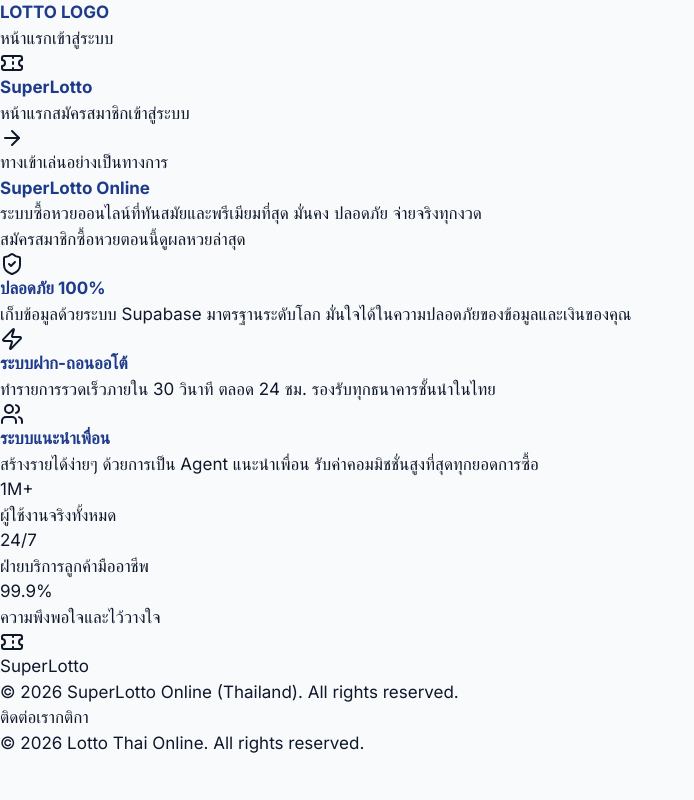
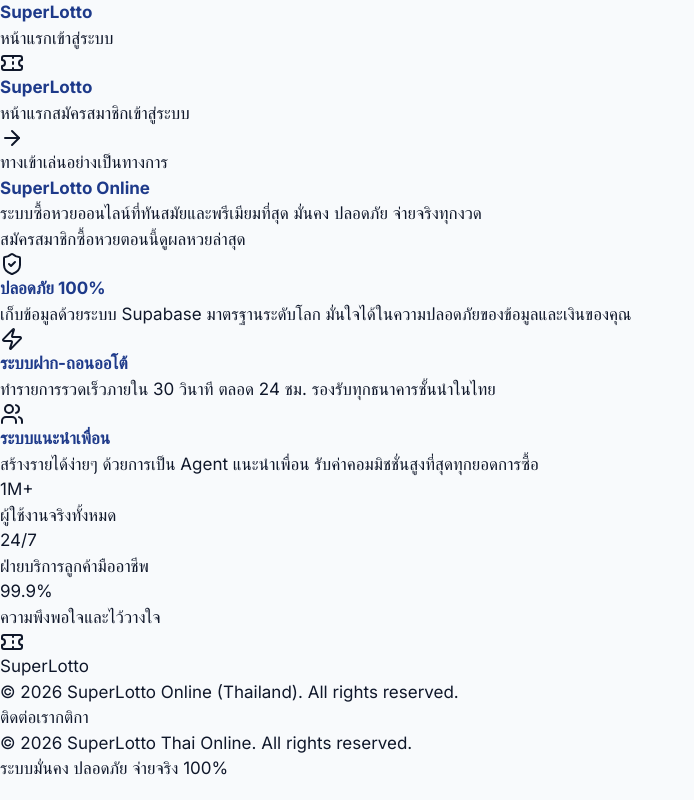
Before and after one commit to zoonwanin-prog/SuperLotto, a Next.js app: page / in a window 1280 px wide. Shown: the whole page, without its empty margins (0-694 px from the left). Built offline with nearby package versions, Linux system fonts and the light colour scheme.

Commit message:
Update layout.tsx

```diff
--- a/src/app/layout.tsx
+++ b/src/app/layout.tsx
@@ -1,11 +1,12 @@
 import type { Metadata } from "next";
-import { Inter } from "next/font/google"; // หรือใช้ฟอนต์ไทยที่คุณชอบ
-import "./globals.css";
+import { Inter } from "next/font/google";
+import "./globals.css"; // บรรทัดนี้สำคัญมากเพื่อให้ Tailwind ทำงาน
 
 const inter = Inter({ subsets: ["latin"] });
 
+// ส่วนที่จัดการเรื่องหัวข้อเว็บ (SEO)
 export const metadata: Metadata = {
-  title: "Lotto Thai - เว็บหวยออนไลน์อันดับหนึ่ง",
+  title: "SuperLotto - เว็บหวยออนไลน์อันดับหนึ่ง",
   description: "ระบบซื้อหวยออนไลน์ ปลอดภัย มั่นใจ 100%",
 };
 
@@ -17,25 +18,35 @@
   return (
     <html lang="th">
       <body className={`${inter.className} bg-slate-50 text-[17px] text-slate-900 antialiased`}>
-        {/* คุณสามารถใส่ Navbar ไว้ตรงนี้เพื่อให้โชว์ทุกหน้า */}
-        <header className="bg-[#1e3a8a] text-[#facc15] p-4 shadow-md">
-          <div className="max-w-7xl mx-auto flex justify-between items-center">
-            <h1 className="text-2xl font-bold">LOTTO LOGO</h1>
-            <nav className="space-x-4 text-white">
-              <a href="/" className="hover:text-[#facc15]">หน้าแรก</a>
-              <a href="/auth" className="hover:text-[#facc15]">เข้าสู่ระบบ</a>
+
+        {/* --- ส่วนหัวของเว็บ (Navbar) --- */}
+        <header className="bg-[#1e3a8a] text-[#facc15] p-4 shadow-md sticky top-0 z-50">
+          <div className="max-w-7xl mx-auto flex justify-between items-center px-4">
+            <h1 className="text-2xl font-extrabold tracking-tight">
+              Super<span className="text-white">Lotto</span>
+            </h1>
+            <nav className="space-x-6 text-white font-medium">
+              <a href="/" className="hover:text-[#facc15] transition-colors">หน้าแรก</a>
+              <a href="/auth" className="bg-[#facc15] text-[#1e3a8a] px-4 py-2 rounded-lg font-bold hover:bg-yellow-400 transition-all">
+                เข้าสู่ระบบ
+              </a>
             </nav>
           </div>
         </header>
 
+        {/* --- ส่วนเนื้อหาหลักที่เปลี่ยนไปตามแต่ละหน้า --- */}
         <main className="min-h-screen">
           {children}
         </main>
 
-        {/* Footer ที่จะโชว์ทุกหน้า */}
-        <footer className="bg-slate-900 text-white p-8 text-center text-[15px]">
-          <p>© 2026 Lotto Thai Online. All rights reserved.</p>
+        {/* --- ส่วนท้ายของเว็บ (Footer) --- */}
+        <footer className="bg-slate-900 text-white p-10 text-center text-[15px] border-t border-white/10">
+          <div className="max-w-7xl mx-auto">
+            <p className="opacity-80">© 2026 SuperLotto Thai Online. All rights reserved.</p>
+            <p className="mt-2 text-[#facc15] font-semibold">ระบบมั่นคง ปลอดภัย จ่ายจริง 100%</p>
+          </div>
         </footer>
+
       </body>
     </html>
   );
```
